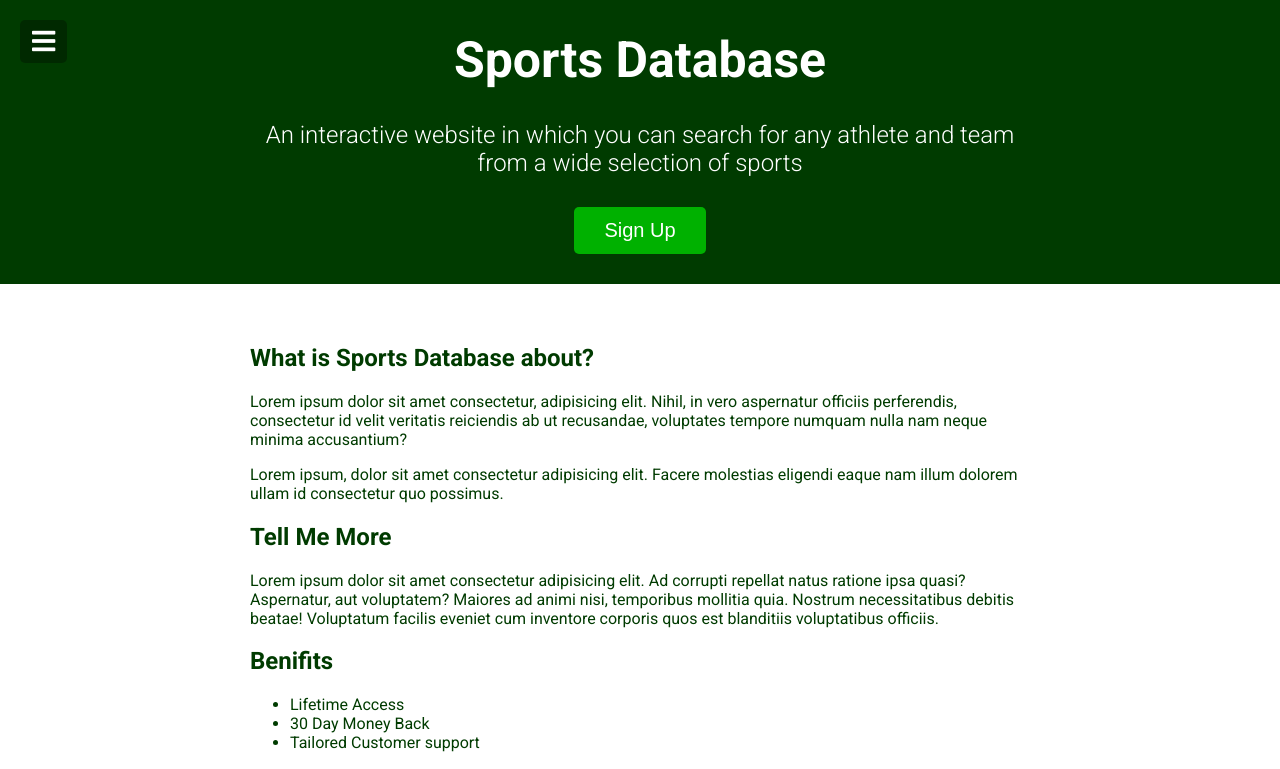
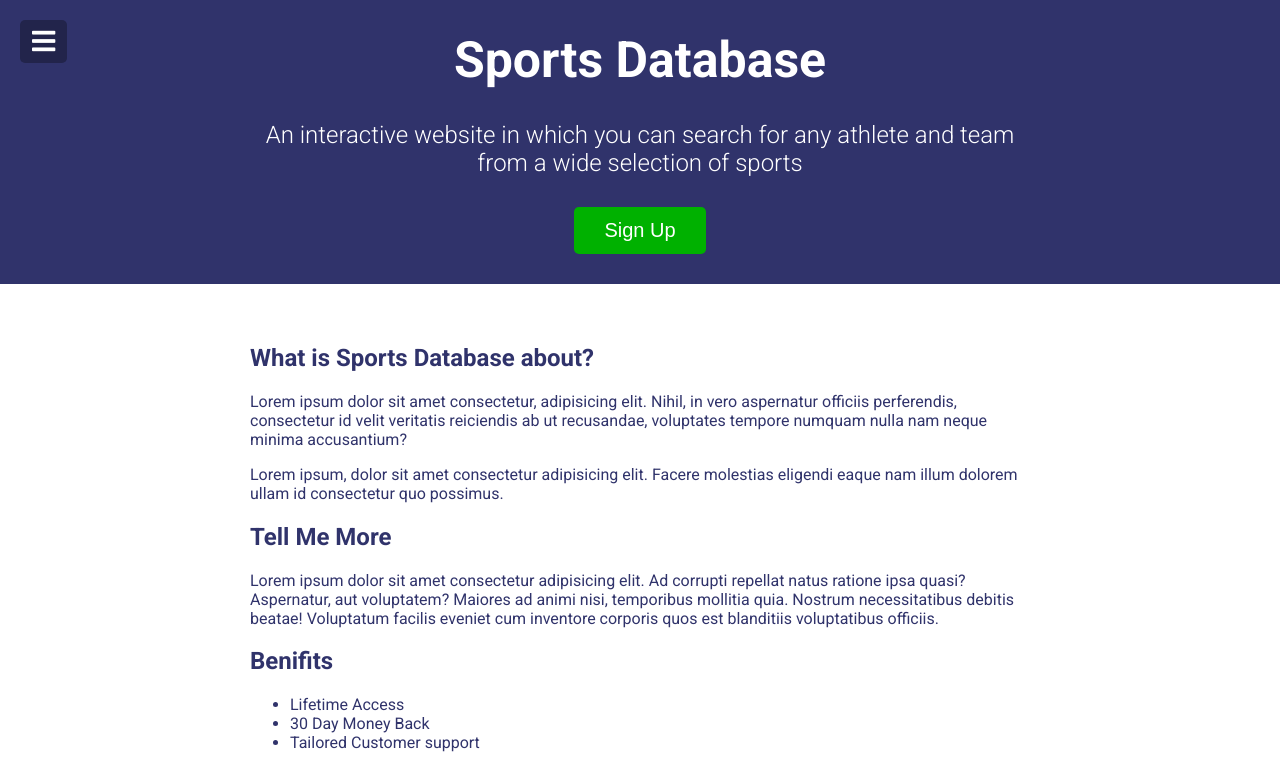
Before and after one commit to mmohamud1/Sports-Database-App, a React (Create React App) app: page / in a window 1280 px wide. Shown: the top 769 px of the page. Built offline with nearby package versions, Linux system fonts and the light colour scheme.

Commit message:
change primary color

```diff
--- a/src/App.css
+++ b/src/App.css
@@ -1,7 +1,7 @@
 @import url('https://fonts.googleapis.com/css2?family=Roboto:ital,wght@0,100;0,300;0,400;0,500;0,700;0,900;1,100;1,300;1,400;1,500;1,700;1,900&display=swap');
 
 :root {
-    --primary-color: #003b00;
+    --primary-color: #30336b;
     --secondary-color: #00b100;
 }
 
```
